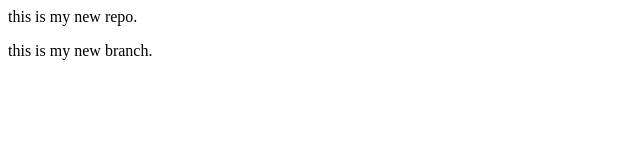
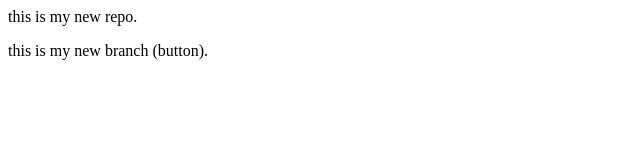
Before and after one commit to Babar-mir/LocalRepo, a plain HTML site: page index.html in a window 1280 px wide. Shown: the full height of the page, 0-640 px from the left. Drawn offline with Linux system fonts and the light colour scheme.

```diff
--- a/index.html
+++ b/index.html
@@ -1,2 +1,2 @@
 <p>this is my new repo.</p>
-<p>this is my new branch.</p>
+<p>this is my new branch (button).</p>
```
